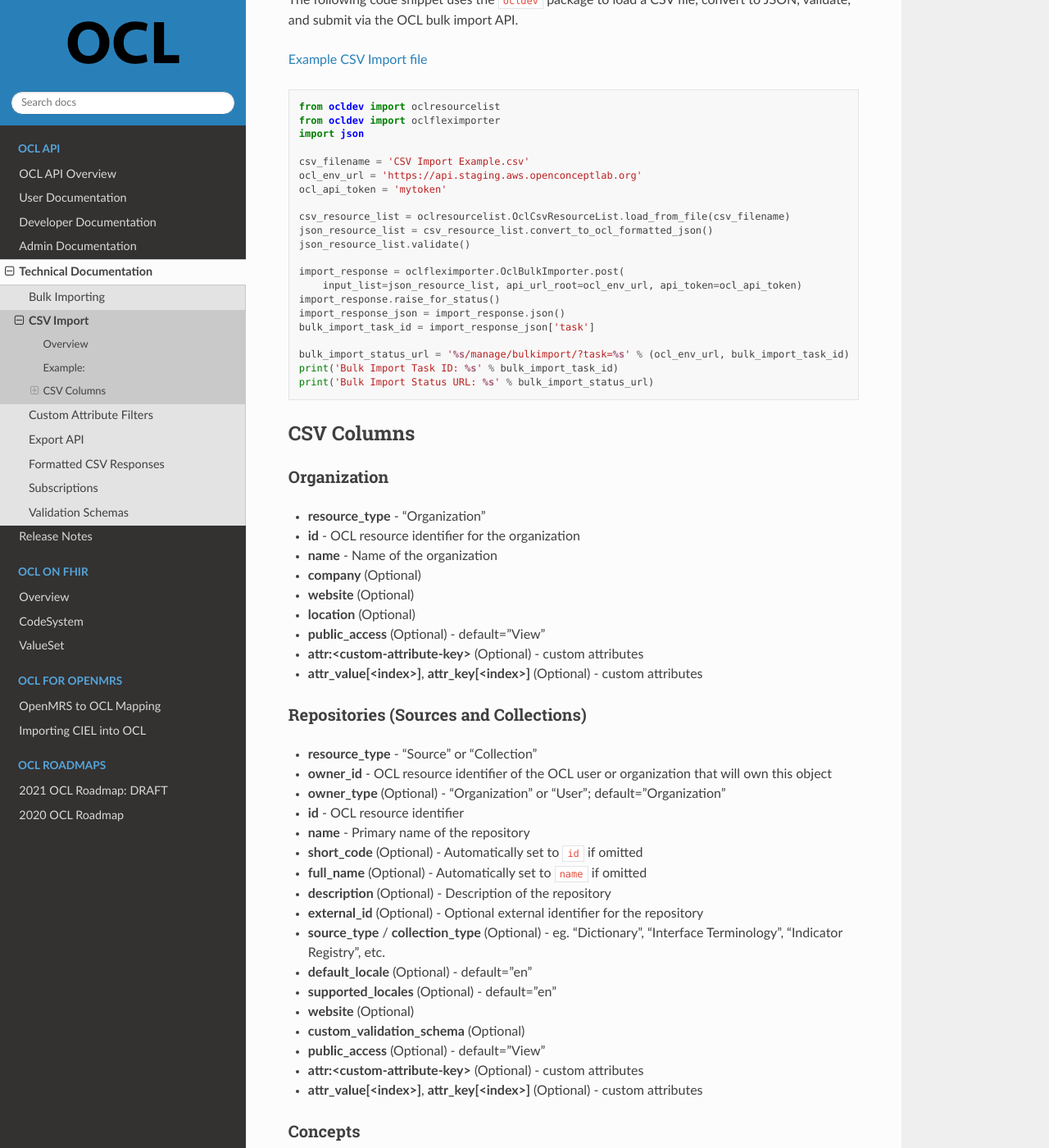
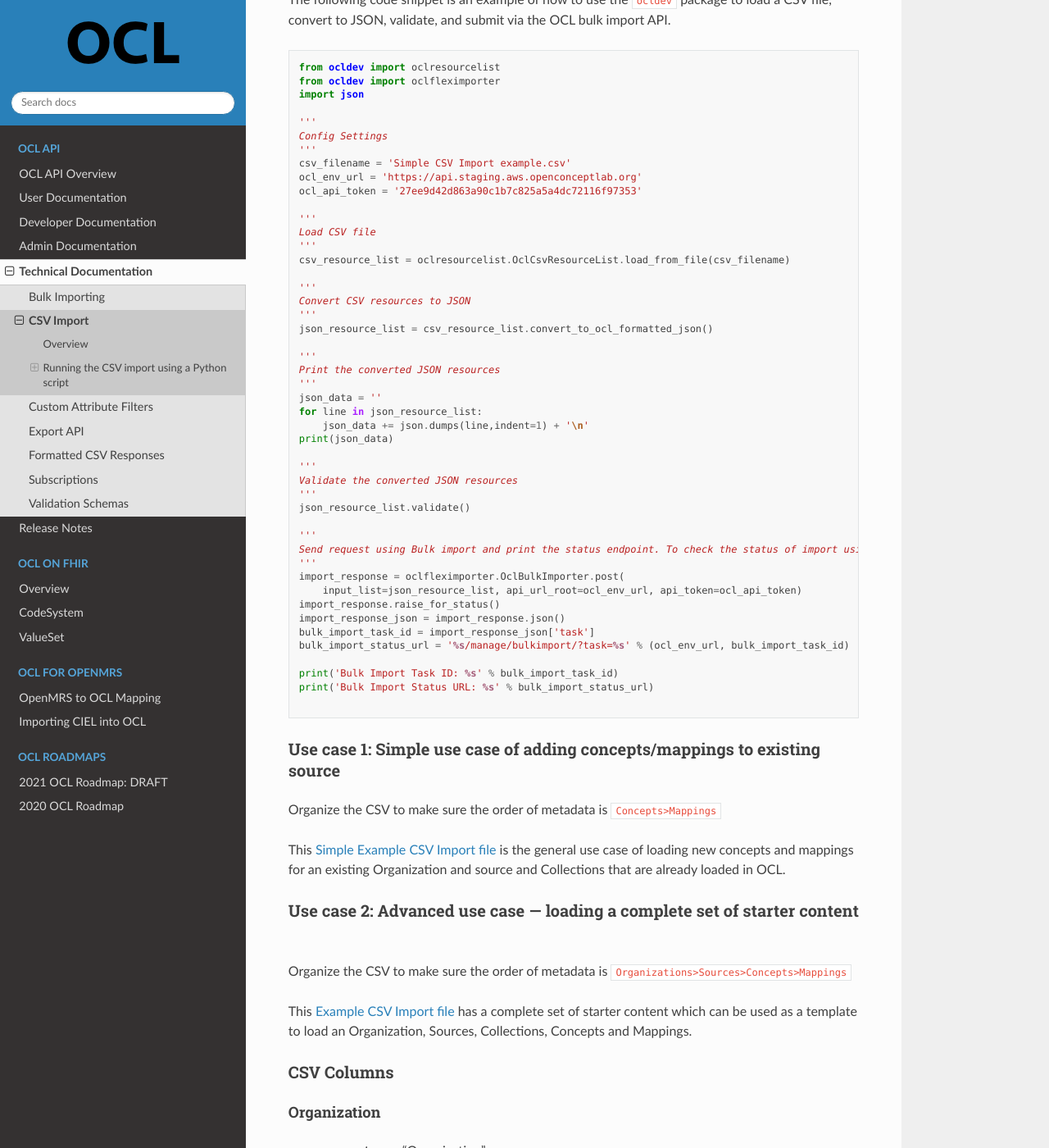
Before and after one commit to OpenConceptLab/ocl-docs, a Sphinx documentation site: the page built from docs/source/oclapi/technical/csvimport.md, in a window 1280 px wide and 1400 px high, scrolled down 524 px. Shown: the whole window at 82% size. Built offline with Sphinx 7.4.7 and the Read the Docs theme 2.0.0, drawn with Linux system fonts in a browser that asks for light colours; some of the changed text lies outside the part shown.

Commit message:
updating changes to csv import

````diff
--- a/docs/source/oclapi/technical/csvimport.md
+++ b/docs/source/oclapi/technical/csvimport.md
@@ -1,39 +1,78 @@
 # CSV Import
 
-### Overview
+## Overview
+
 OCL provides APIs for importing CSV files and converting CSV files to JSON. CSV files submitted to the API must be compatible with the standard CSV template, which is designed to support the most common import scenarios. For scenarios not supported by the standard CSV template, you may work directly with [ocldev.oclcsvtojsonconverter](https://github.com/OpenConceptLab/ocldev/blob/master/ocldev/oclcsvtojsonconverter.py#L20) or compose import scripts in JSON, which support all OCL features.
 
 Multiple resource types, owners, and repositories can be mixed in a single CSV file. Columns are designed to reuse the same columns across resource types where possible. Columns that are not applicable to a particular resource type are ignored. Optional columns are omitted if blank.
 
-### Example:
+## Running the CSV import using a Python script
 
-The following code snippet uses the `ocldev` package to load a CSV file, convert to JSON, validate, and submit via the OCL bulk import API.
-
-[Example CSV Import file](https://docs.google.com/spreadsheets/d/1pM3XlcFw5f3UJggPjIm43RkKpdsnBGhoOclTlWSI5Y8/edit?usp=sharing)
+The following code snippet is an example of how to use the `ocldev` package to load a CSV file, convert to JSON, validate, and submit via the OCL bulk import API.
 
 ```python
 from ocldev import oclresourcelist
 from ocldev import oclfleximporter
 import json
 
-csv_filename = 'CSV Import Example.csv'
+'''
+Config Settings
+'''
+csv_filename = 'Simple CSV Import example.csv'
 ocl_env_url = 'https://api.staging.aws.openconceptlab.org'
-ocl_api_token = 'mytoken'
+ocl_api_token = '27ee9d42d863a90c1b7c825a5a4dc72116f97353'
 
+'''
+Load CSV file
+'''
 csv_resource_list = oclresourcelist.OclCsvResourceList.load_from_file(csv_filename)
+
+'''
+Convert CSV resources to JSON
+'''
 json_resource_list = csv_resource_list.convert_to_ocl_formatted_json()
+
+'''
+Print the converted JSON resources
+'''
+json_data = ''
+for line in json_resource_list:
+    json_data += json.dumps(line,indent=1) + '\n'
+print(json_data)
+
+'''
+Validate the converted JSON resources
+'''
 json_resource_list.validate()
 
+'''
+Send request using Bulk import and print the status endpoint. To check the status of import using the endpoint URL send a request header "Authorization" with value "Token my-server-token"
+'''
 import_response = oclfleximporter.OclBulkImporter.post(
     input_list=json_resource_list, api_url_root=ocl_env_url, api_token=ocl_api_token)
 import_response.raise_for_status()
 import_response_json = import_response.json()
 bulk_import_task_id = import_response_json['task']
+bulk_import_status_url = '%s/manage/bulkimport/?task=%s' % (ocl_env_url, bulk_import_task_id)
 
-bulk_import_status_url = '%s/manage/bulkimport/?task=%s' % (ocl_env_url, bulk_import_task_id)
 print('Bulk Import Task ID: %s' % bulk_import_task_id)
 print('Bulk Import Status URL: %s' % bulk_import_status_url)
+
+
 ```
+
+### Use case 1: Simple use case of adding concepts/mappings to existing source
+
+Organize the CSV to make sure the order of metadata is `Concepts>Mappings`
+
+This [Simple Example CSV Import file](https://docs.google.com/spreadsheets/d/1Ih1LXEVyu3PDb262zVpQlyCPIrwu-H02Oay2eKwrIXE/edit?usp=sharing) is the general use case of loading new concepts and mappings for an existing Organization and source and Collections that are already loaded in OCL.
+
+### Use case 2: Advanced use case — loading a complete set of starter content
+
+Organize the CSV to make sure the order of metadata is `Organizations>Sources>Concepts>Mappings`
+
+This [Example CSV Import file](https://docs.google.com/spreadsheets/d/1pM3XlcFw5f3UJggPjIm43RkKpdsnBGhoOclTlWSI5Y8/edit?usp=sharing) has a complete set of starter content which can be used as a template to load an Organization, Sources, Collections, Concepts and Mappings.
+
 
 ### CSV Columns
 #### Organization
````
